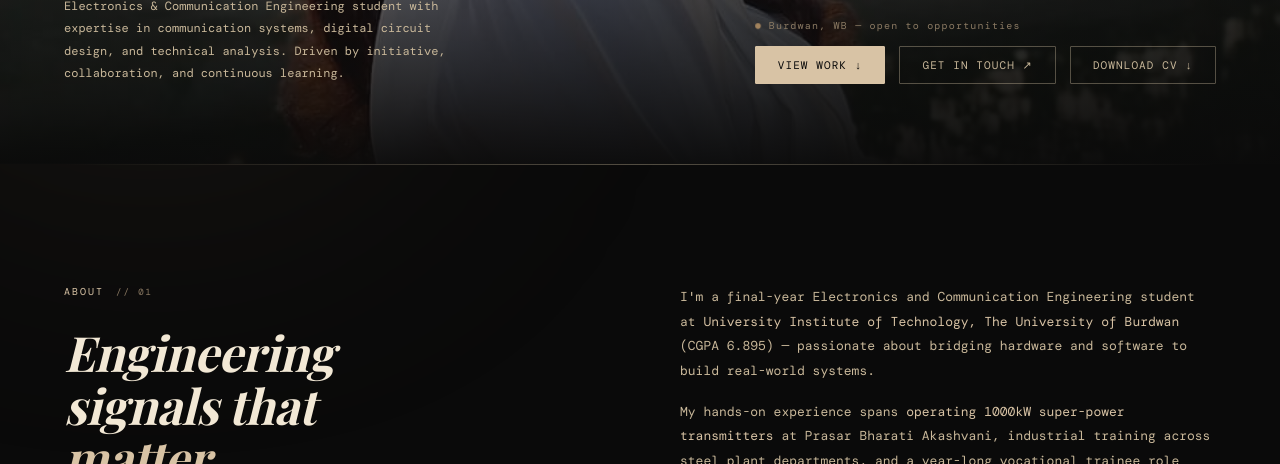
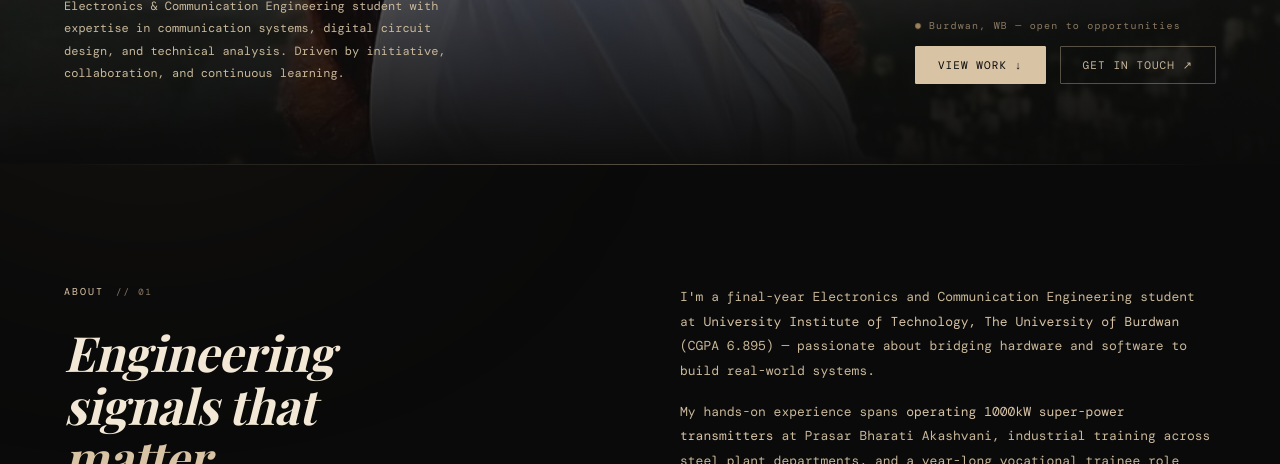
Before and after one commit to fairuzulfath-tech/My-portfolio-, a plain HTML site: page index.html in a window 1280 px wide. Shown: the part 636-1100 px from the top of the page. Drawn offline with nearby package versions, Linux system fonts and the light colour scheme; a web font is replaced by a local one.

Commit message:
Update index.html

```diff
--- a/index.html
+++ b/index.html
@@ -60,7 +60,7 @@
                 <div class="cta-row">
                     <a href="#experience" class="btn btn-primary">View Work ↓</a>
                     <a href="mailto:fairuzulfath@gmail.com" class="btn btn-ghost">Get In Touch ↗</a>
-                    <a href="CV_Fairuz_Ulfath.pdf" download class="btn btn-ghost">Download CV ↓</a>
+
                 </div>
             </div>
         </div>
```
